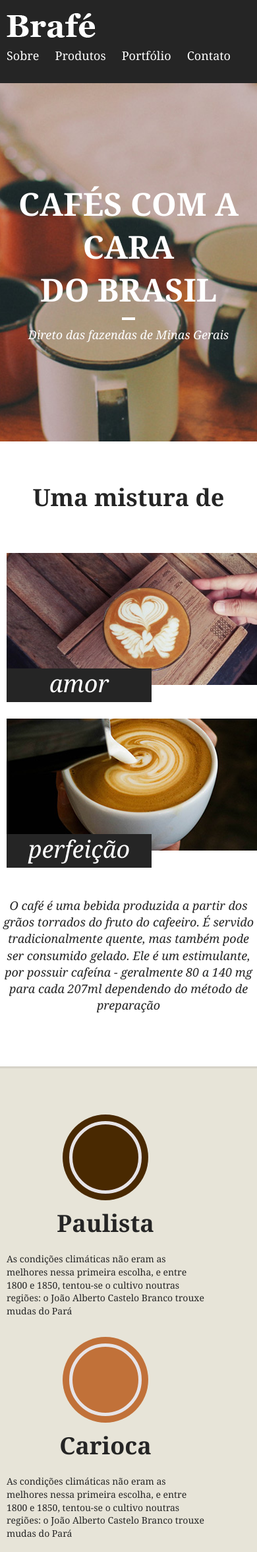
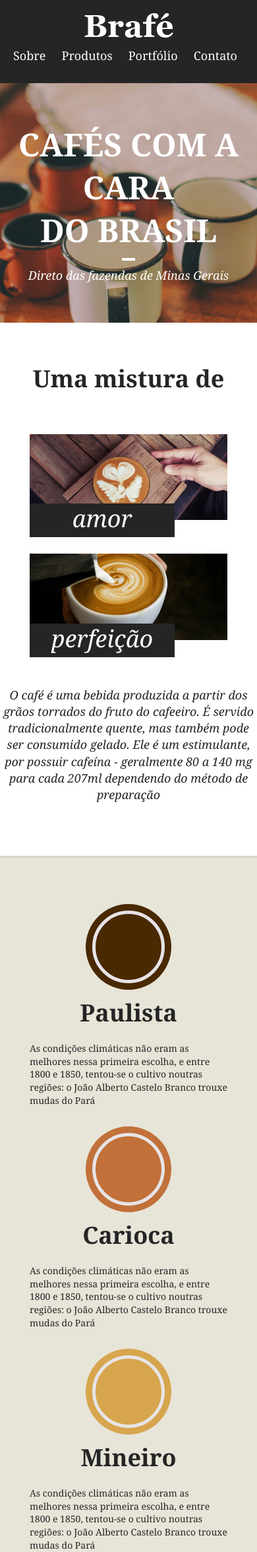
Before and after one commit to pedrocamussi/origamid, a PHP site: page / in a window 390 px wide; the page is wider, and only the part inside the window is pictured. Shown: the top 2352 px of that part at 66% size. Run offline with PHP 8.4, Linux system fonts and the light colour scheme.

Commit message:
website pure html/css responsible

```diff
--- a/Advanced CSS Positioning/brafe1/css/styles.css
+++ b/Advanced CSS Positioning/brafe1/css/styles.css
@@ -56,7 +56,14 @@
     font-size: 1.125em;
 }
 /* @media only screen and (max-width: 739px) Por exemplo imprimir uma página mas manter o layout WEB e não Mobile */
-@media only screen and (max-width: 739px){
+@media(max-width: 739px){
+    .menu{
+        text-align: center;
+    }
+    a.menu-logo{
+        float: none;
+        margin: 0 auto;
+    }
     .menu-nav{
         float: none;
         clear: both;
@@ -67,7 +74,7 @@
 /* Intro */
 
 .intro{
-    background: url('/img/bg-intro.jpg') no-repeat center center;
+    background: url('/brafe1/img/bg-intro.jpg') no-repeat center center;
     background-size: cover;
     padding: 150px 0;
     text-align: center;
@@ -91,6 +98,14 @@
 .intro p{
     font-style: italic;
     font-size: 1.125em;
+}
+
+@media(max-width: 739px){
+    .intro{
+        padding: 60px 0;
+    }
+
+
 }
 
 /* Sobre */
@@ -149,6 +164,25 @@
     text-align: center;
     margin: 20px auto;
     max-width: 460px
+}
+
+@media(min-width: 740px) and (max-width: 980px){
+    .sobre-container{
+        max-width: 720px;
+    }
+    .sobre-item{
+        width: 340px;
+    }
+}
+
+@media(max-width: 739px){
+    .sobre-container{
+        max-width: 300px;
+    }
+    .sobre-item{
+        width:300px;
+        margin: 0 auto;
+    }
 }
 
 /* Produtos */
@@ -224,6 +258,24 @@
     margin: 20px auto 0 auto ;
 }
 
+@media(min-width: 740px) and (max-width: 980px){
+    .produtos-container{
+        max-width: 720px;
+    }
+    .produtos-item{
+        width: 220px;
+    }
+}
+
+@media(max-width: 739px){
+    .produtos-container{
+        max-width: 300px;
+    }
+    .produtos-item{
+        margin: 0 auto 20px auto;
+    }
+}
+
 /* Locais */
 
 .locais{
```
Also changed, not shown: other parts of Advanced CSS Positioning/brafe1/css/styles.css (+52 -0 lines).
